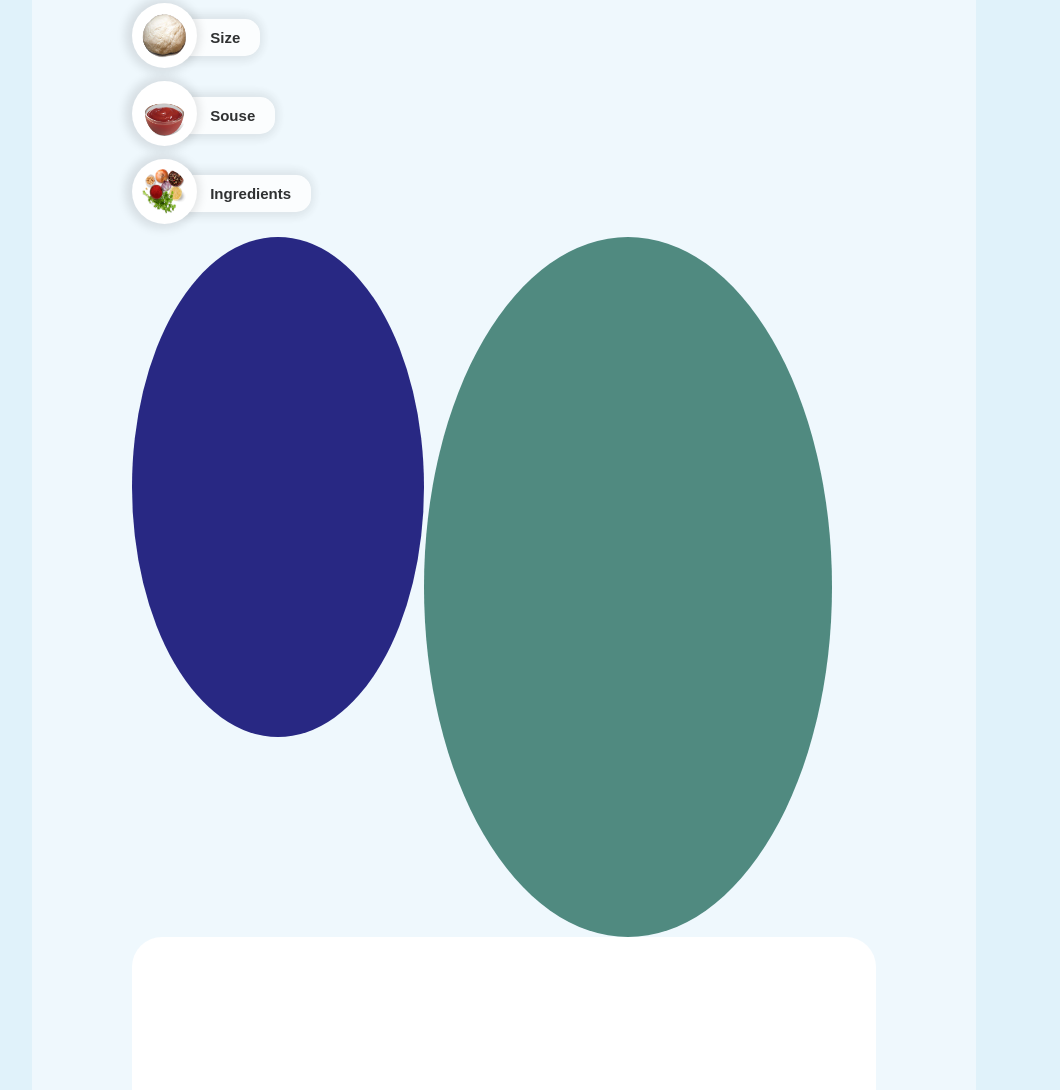
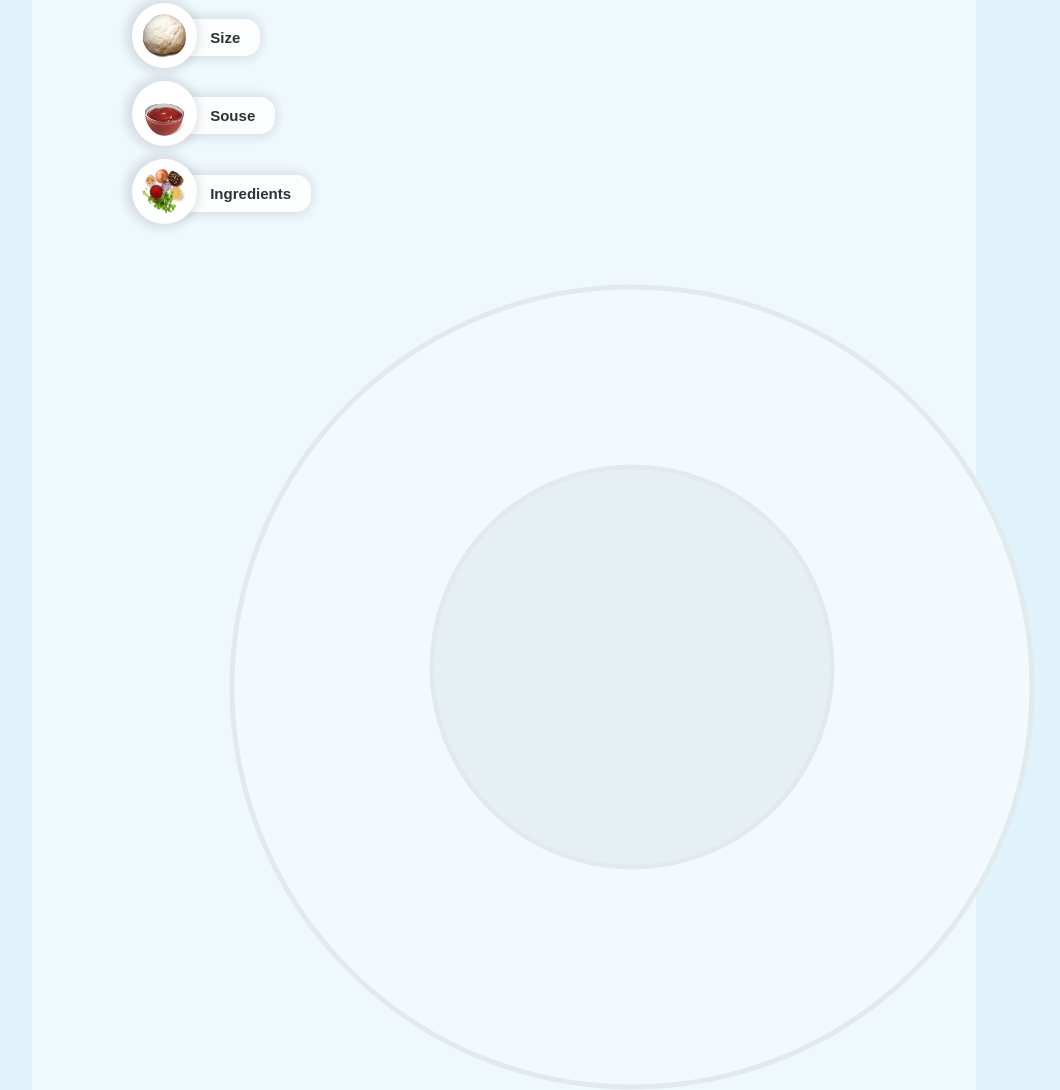
Before and after one commit to 7AldiK/template1, a plain HTML site: page template/index.html in a window 1280 px wide. Shown: the part 301-1391 px from the top of the page, without its empty margins (136-1196 px from the left). Drawn offline with Linux system fonts and the light colour scheme.

Commit message:
Add files via upload

```diff
--- a/template/index.html
+++ b/template/index.html
@@ -40,9 +40,12 @@
             </div>
             <!--Pizza-->
             <div class="pizza">
-                <div class="pizza__short"></div>
-                <div class="pizza__medium"></div>
-                <div class="pizza__large"></div>
+                <svg class="svg svg__large">
+                    <circle class="circle circle__large"></circle>
+                </svg>
+                <svg class="svg svg__medium">
+                    <circle class="circle circle__medium"></circle>
+                </svg>
             </div>
             <!--Bar-->
             <div class="bar">
--- a/template/style.css
+++ b/template/style.css
@@ -80,7 +80,7 @@ p {
 
     text-decoration: none;
     cursor: pointer;
-    transition: background 0.1s linear;
+    transition: all 0.2s linear;
 
     font-weight: 700;
     font-family: sans-serif;
@@ -96,33 +96,48 @@ p {
 /*---Pizza---*/
 
 .pizza {
+    width: 1000px;
+    height: 900px;
     display: flex;
     justify-content: center;
-    max-width: 700px;
+    flex-wrap: wrap;
 }
 
-.pizza__image {
-    position: relative;
-    z-index: 500;
+.svg {
+    display: flex;
+    justify-content: center;
 }
 
-.pizza__large {
+.svg__large {
+    position: absolute;
+    width: 900px;
+    height: 900px;
+}
+
+.svg__medium {
     position: relative;
     width: 700px;
     height: 700px;
-    background: #508a80;
-    border-radius: 50%;
-    z-index: 100px;
+    top: 80px;
 }
 
-.pizza__medium {
-    position: relative;
-    width: 500px;
-    height: 500px;
-    background: #282883;
-    border-radius: 50%;
-    z-index: 200px;
+.circle {
+    cx: 50%;
+    cy: 50%;
+    stroke: #e3eaee;
+    stroke-width: 5px;
 }
+
+.circle__large {
+    r: 400px;
+    fill: #f2fafd;
+}
+
+.circle__medium {
+    r: 200px;
+    fill: #e6f0f2;
+}
+
 
 
 /*---Bar---*/
```
